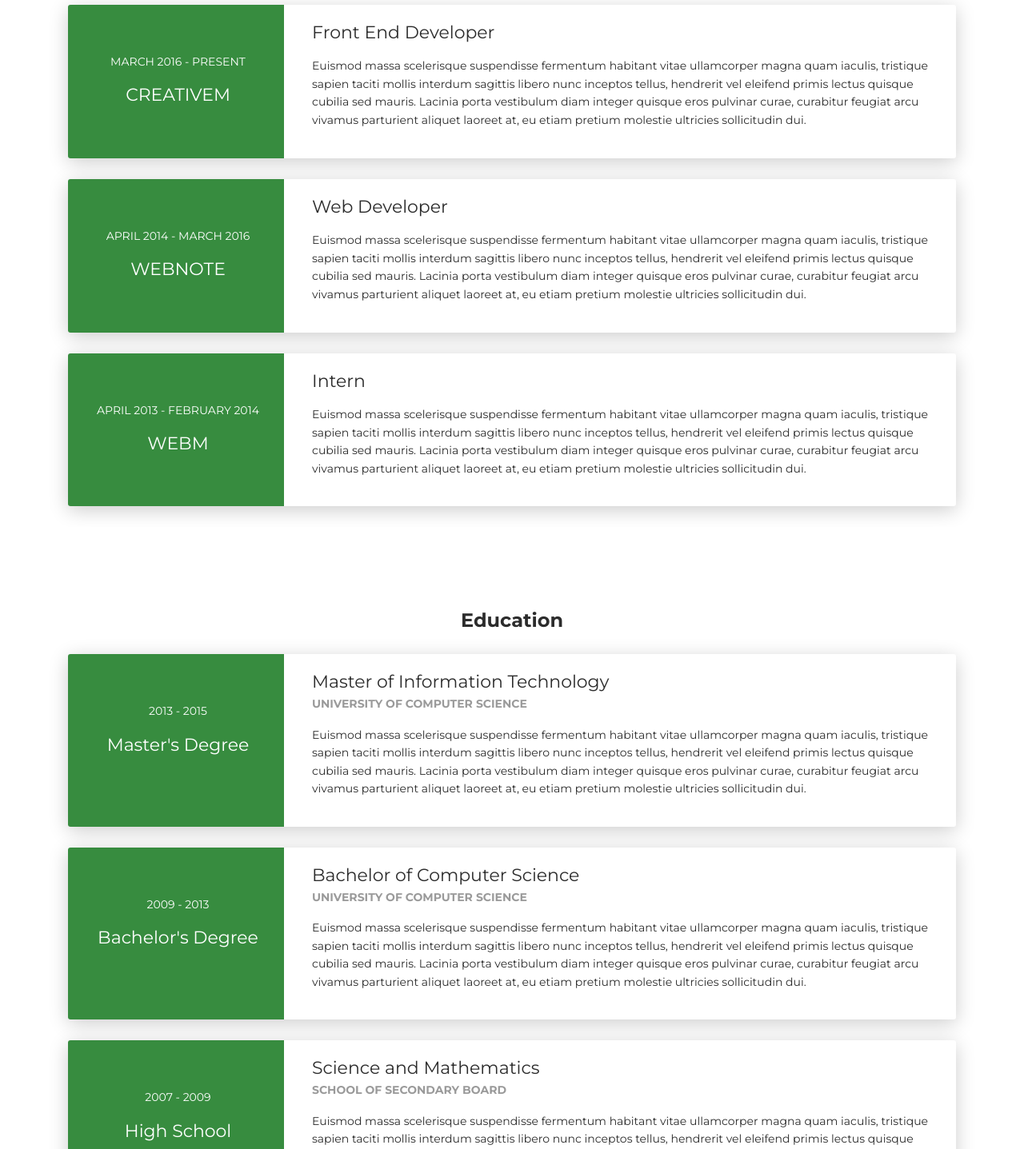
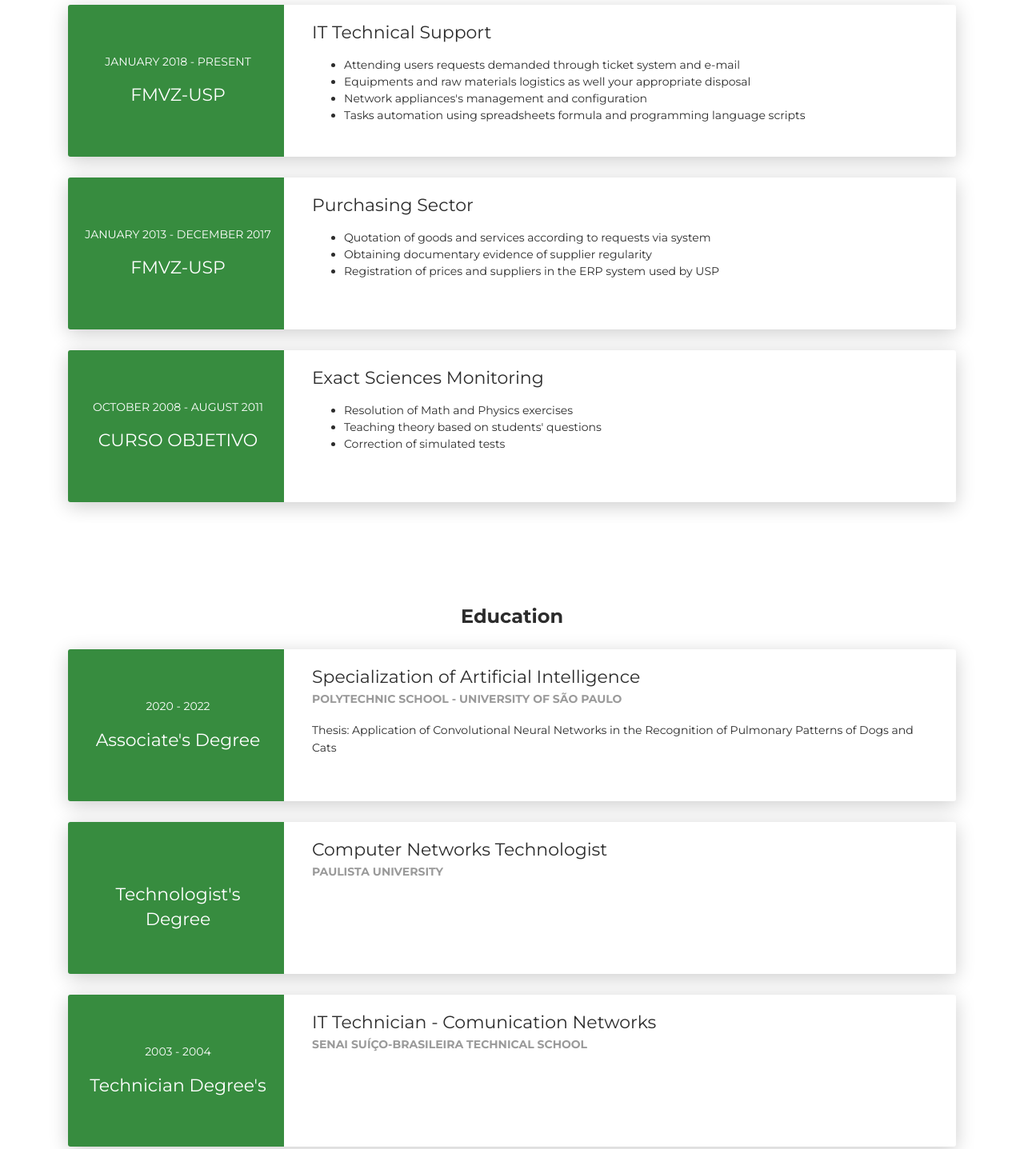
Before and after one commit to amkawai/amkawai.github.io, a plain HTML site: page index.html in a window 1280 px wide. Shown: the part 1100-2537 px from the top of the page at 80% size. Drawn offline with Linux system fonts and the light colour scheme.

Commit message:
Modificar index.html

```diff
--- a/index.html
+++ b/index.html
@@ -241,14 +241,19 @@
       <div class="row">
         <div class="col-md-3 bg-primary" data-aos="fade-right" data-aos-offset="50" data-aos-duration="500">
           <div class="card-body cc-experience-header">
-            <p>March 2016 - Present</p>
-            <div class="h5">CreativeM</div>
+            <p>January 2018 - Present</p>
+            <div class="h5">FMVZ-USP</div>
           </div>
         </div>
         <div class="col-md-9" data-aos="fade-left" data-aos-offset="50" data-aos-duration="500">
           <div class="card-body">
-            <div class="h5">Front End Developer</div>
-            <p>Euismod massa scelerisque suspendisse fermentum habitant vitae ullamcorper magna quam iaculis, tristique sapien taciti mollis interdum sagittis libero nunc inceptos tellus, hendrerit vel eleifend primis lectus quisque cubilia sed mauris. Lacinia porta vestibulum diam integer quisque eros pulvinar curae, curabitur feugiat arcu vivamus parturient aliquet laoreet at, eu etiam pretium molestie ultricies sollicitudin dui.</p>
+            <div class="h5">IT Technical Support</div>
+             <ul>
+	      <li>Attending users requests demanded through ticket system and e-mail</li>
+              <li>Equipments and raw materials logistics as well your appropriate disposal</li>
+              <li>Network appliances's management and configuration</li>
+              <li>Tasks automation using spreadsheets formula and programming language scripts</li>
+            </ul>
           </div>
         </div>
       </div>
@@ -257,14 +262,19 @@
       <div class="row">
         <div class="col-md-3 bg-primary" data-aos="fade-right" data-aos-offset="50" data-aos-duration="500">
           <div class="card-body cc-experience-header">
-            <p>April 2014 - March 2016</p>
-            <div class="h5">WebNote</div>
+            <p>January 2013 - December 2017</p>
+            <div class="h5">FMVZ-USP</div>
+
           </div>
         </div>
         <div class="col-md-9" data-aos="fade-left" data-aos-offset="50" data-aos-duration="500">
           <div class="card-body">
-            <div class="h5">Web Developer</div>
-            <p>Euismod massa scelerisque suspendisse fermentum habitant vitae ullamcorper magna quam iaculis, tristique sapien taciti mollis interdum sagittis libero nunc inceptos tellus, hendrerit vel eleifend primis lectus quisque cubilia sed mauris. Lacinia porta vestibulum diam integer quisque eros pulvinar curae, curabitur feugiat arcu vivamus parturient aliquet laoreet at, eu etiam pretium molestie ultricies sollicitudin dui.</p>
+            <div class="h5">Purchasing Sector</div>
+              <ul>
+	        <li>Quotation of goods and services according to requests via system</li>
+	        <li>Obtaining documentary evidence of supplier regularity</li>
+    	        <li>Registration of prices and suppliers in the ERP system used by USP</li>
+             </ul>
           </div>
         </div>
       </div>
@@ -273,14 +283,19 @@
       <div class="row">
         <div class="col-md-3 bg-primary" data-aos="fade-right" data-aos-offset="50" data-aos-duration="500">
           <div class="card-body cc-experience-header">
-            <p>April 2013 - February 2014</p>
-            <div class="h5">WEBM</div>
+            <p>October 2008 - August 2011</p>
+            <div class="h5">Curso Objetivo</div>
+
           </div>
         </div>
         <div class="col-md-9" data-aos="fade-left" data-aos-offset="50" data-aos-duration="500">
           <div class="card-body">
-            <div class="h5">Intern</div>
-            <p>Euismod massa scelerisque suspendisse fermentum habitant vitae ullamcorper magna quam iaculis, tristique sapien taciti mollis interdum sagittis libero nunc inceptos tellus, hendrerit vel eleifend primis lectus quisque cubilia sed mauris. Lacinia porta vestibulum diam integer quisque eros pulvinar curae, curabitur feugiat arcu vivamus parturient aliquet laoreet at, eu etiam pretium molestie ultricies sollicitudin dui.</p>
+            <div class="h5">Exact Sciences Monitoring</div>
+              <ul>
+                <li>Resolution of Math and Physics exercises</li>
+                <li>Teaching theory based on students' questions</li>
+                <li>Correction of simulated tests</li>
+            </ul>
           </div>
         </div>
       </div>
@@ -294,15 +309,15 @@
       <div class="row">
         <div class="col-md-3 bg-primary" data-aos="fade-right" data-aos-offset="50" data-aos-duration="500">
           <div class="card-body cc-education-header">
-            <p>2013 - 2015</p>
-            <div class="h5">Master's Degree</div>
+            <p>2020 - 2022</p>
+            <div class="h5">Associate's Degree</div>
           </div>
         </div>
         <div class="col-md-9" data-aos="fade-left" data-aos-offset="50" data-aos-duration="500">
           <div class="card-body">
-            <div class="h5">Master of Information Technology</div>
-            <p class="category">University of Computer Science</p>
-            <p>Euismod massa scelerisque suspendisse fermentum habitant vitae ullamcorper magna quam iaculis, tristique sapien taciti mollis interdum sagittis libero nunc inceptos tellus, hendrerit vel eleifend primis lectus quisque cubilia sed mauris. Lacinia porta vestibulum diam integer quisque eros pulvinar curae, curabitur feugiat arcu vivamus parturient aliquet laoreet at, eu etiam pretium molestie ultricies sollicitudin dui.</p>
+            <div class="h5">Specialization of Artificial Intelligence</div>
+            <p class="category">Polytechnic School - University of São Paulo</p>
+            <p>Thesis: Application of Convolutional Neural Networks in the Recognition of Pulmonary Patterns of Dogs and Cats</p>
           </div>
         </div>
       </div>
@@ -311,15 +326,14 @@
       <div class="row">
         <div class="col-md-3 bg-primary" data-aos="fade-right" data-aos-offset="50" data-aos-duration="500">
           <div class="card-body cc-education-header">
-            <p>2009 - 2013</p>
-            <div class="h5">Bachelor's Degree</div>
+            <p></p>
+            <div class="h5">Technologist's Degree</div>
           </div>
         </div>
         <div class="col-md-9" data-aos="fade-left" data-aos-offset="50" data-aos-duration="500">
           <div class="card-body">
-            <div class="h5">Bachelor of Computer Science</div>
-            <p class="category">University of Computer Science</p>
-            <p>Euismod massa scelerisque suspendisse fermentum habitant vitae ullamcorper magna quam iaculis, tristique sapien taciti mollis interdum sagittis libero nunc inceptos tellus, hendrerit vel eleifend primis lectus quisque cubilia sed mauris. Lacinia porta vestibulum diam integer quisque eros pulvinar curae, curabitur feugiat arcu vivamus parturient aliquet laoreet at, eu etiam pretium molestie ultricies sollicitudin dui.</p>
+            <div class="h5">Computer Networks Technologist</div>
+            <p class="category">Paulista University</p>
           </div>
         </div>
       </div>
@@ -328,15 +342,30 @@
       <div class="row">
         <div class="col-md-3 bg-primary" data-aos="fade-right" data-aos-offset="50" data-aos-duration="500">
           <div class="card-body cc-education-header">
-            <p>2007 - 2009</p>
-            <div class="h5">High School</div>
+            <p>2003 - 2004</p>
+            <div class="h5">Technician Degree's</div>
           </div>
         </div>
         <div class="col-md-9" data-aos="fade-left" data-aos-offset="50" data-aos-duration="500">
           <div class="card-body">
-            <div class="h5">Science and Mathematics</div>
-            <p class="category">School of Secondary board</p>
-            <p>Euismod massa scelerisque suspendisse fermentum habitant vitae ullamcorper magna quam iaculis, tristique sapien taciti mollis interdum sagittis libero nunc inceptos tellus, hendrerit vel eleifend primis lectus quisque cubilia sed mauris. Lacinia porta vestibulum diam integer quisque eros pulvinar curae, curabitur feugiat arcu vivamus parturient aliquet laoreet at, eu etiam pretium molestie ultricies sollicitudin dui.</p>
+            <div class="h5">IT Technician - Comunication Networks</div>
+            <p class="category">SENAI Suíço-Brasileira Technical School</p>
+          </div>
+        </div>
+      </div>
+    </div>
+    <div class="card">
+      <div class="row">
+        <div class="col-md-3 bg-primary" data-aos="fade-right" data-aos-offset="50" data-aos-duration="500">
+          <div class="card-body cc-education-header">
+            <p>2008 - 2010</p>
+            <div class="h5">Licenciate Degree's</div>
+          </div>
+        </div>
+        <div class="col-md-9" data-aos="fade-left" data-aos-offset="50" data-aos-duration="500">
+          <div class="card-body">
+            <div class="h5">Mathematics Teaching Degree</div>
+            <p class="category">Institute of Mathematics and Statistics - University of São Paulo</p>
           </div>
         </div>
       </div>
```
